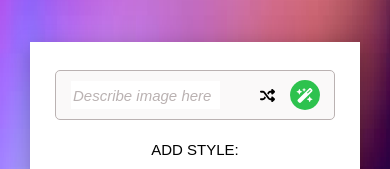
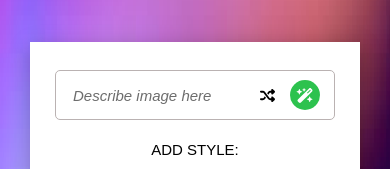
Before and after one commit to topangel1534/storybook, a React (Create React App) app: page /home in a window 390 px wide. Shown: the part 152-321 px from the top of the page. Built offline with nearby package versions, Linux system fonts and the light colour scheme; no server answers; a web font is replaced by a local one.

Commit message:
Fix background bug on placeholder

```diff
--- a/src/components/generator/index.scss
+++ b/src/components/generator/index.scss
@@ -10,7 +10,7 @@
     box-shadow: 0px 5px 20px rgba(0, 0, 0, 0.25);
     ::-webkit-input-placeholder {
       font-style: italic;
-      color: white;
+      color: #6d6d6d;
     }
     .generator-content {
       .keyword-form {
@@ -105,12 +105,16 @@
   color: #000;
   ::-webkit-input-placeholder {
     font-style: italic;
-    color: #bab2b2;
+    font-weight: 500;
+    font-size: 15px;
+    line-height: 20px;
+    color: #6d6d6d;
   }
 
   @media screen and (max-width: 390px) {
     padding-left: 15px;
     height: 50px;
+    background: white;
   }
 
   input {
```
